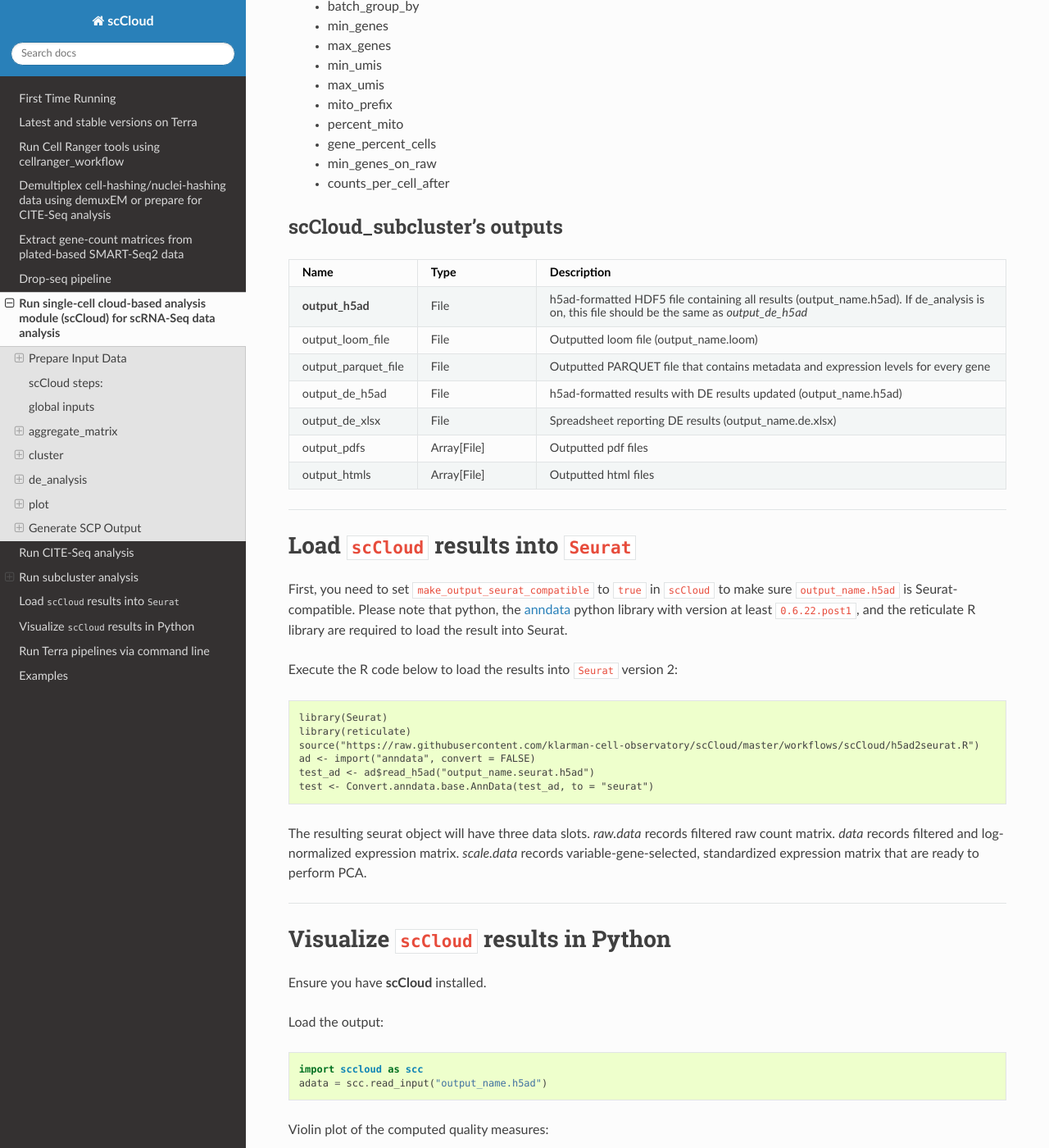
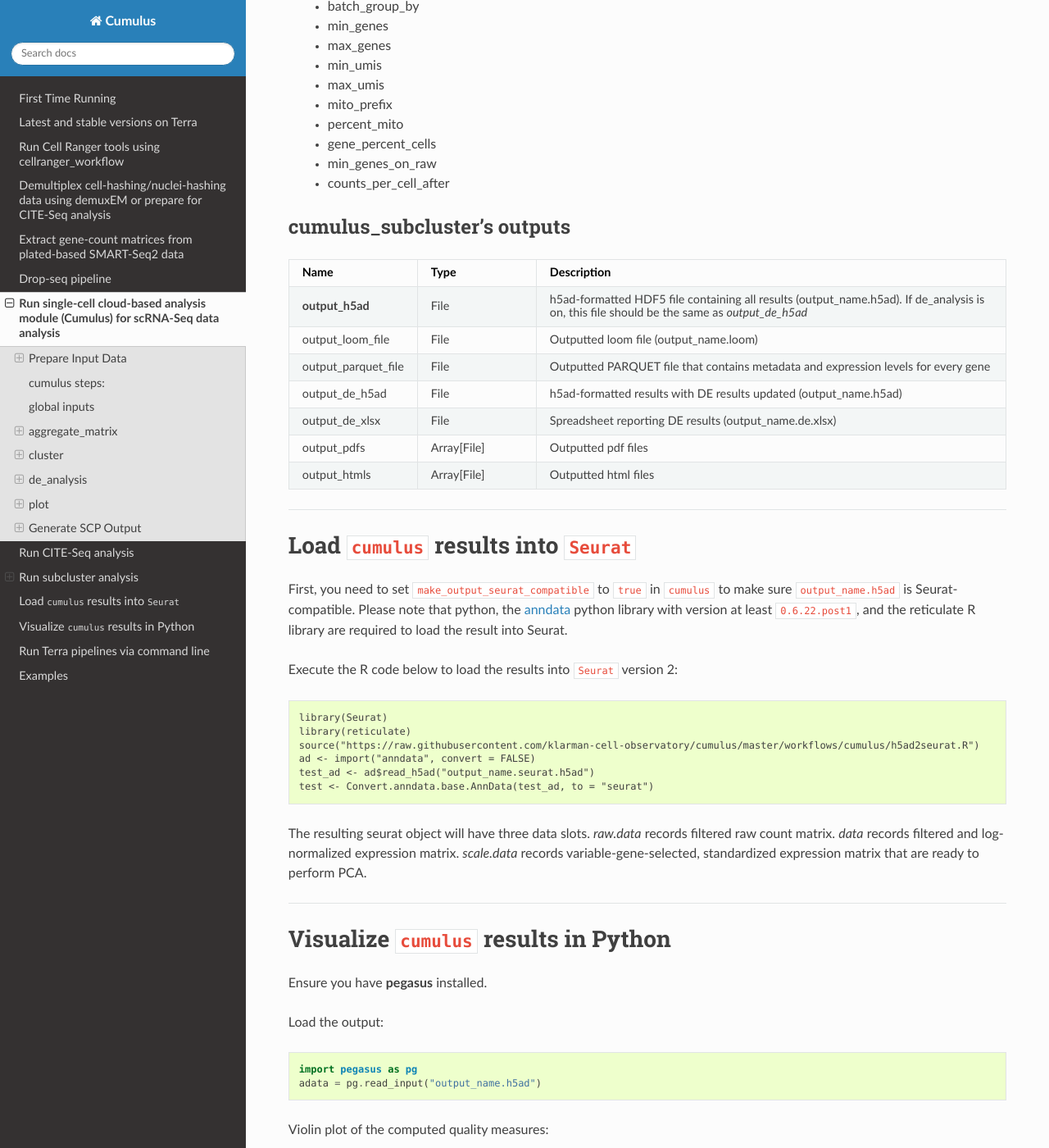
Before and after one commit to klarman-cell-observatory/cumulus-obsolete, a Sphinx documentation site: the page built from docs/cumulus.rst, in a window 1280 px wide and 1400 px high, scrolled down 15596 px. Shown: the whole window at 82% size. Built offline with Sphinx 7.4.7 and the Read the Docs theme 2.0.0, drawn with Linux system fonts in a browser that asks for light colours; some of the changed text lies outside the part shown.

Commit message:
rename to cumulus in docs

```diff
--- a/docs/conf.py
+++ b/docs/conf.py
@@ -19,7 +19,7 @@
 
 # -- Project information -----------------------------------------------------
 
-project = 'scCloud'
+project = 'Cumulus'
 copyright = '2018, Bo Li, Joshua Gould, and et al.'
 author = 'Bo Li, Joshua Gould, and et al.'
 
@@ -110,7 +110,7 @@ html_static_path = ['_static']
 # -- Options for HTMLHelp output ---------------------------------------------
 
 # Output file base name for HTML help builder.
-htmlhelp_basename = 'scClouddoc'
+htmlhelp_basename = 'cumulusdoc'
 
 
 # -- Options for LaTeX output ------------------------------------------------
@@ -137,7 +137,7 @@ latex_elements = {
 # (source start file, target name, title,
 #  author, documentclass [howto, manual, or own class]).
 latex_documents = [
-    (master_doc, 'scCloud.tex', 'scCloud Documentation',
+    (master_doc, 'Cumulus.tex', 'Cumulus Documentation',
      'Bo Li, Joshua Gould, and et al.', 'manual'),
 ]
 
@@ -147,7 +147,7 @@ latex_documents = [
 # One entry per manual page. List of tuples
 # (source start file, name, description, authors, manual section).
 man_pages = [
-    (master_doc, 'scCloud', 'scCloud Documentation',
+    (master_doc, 'Cumulus', 'Cumulus Documentation',
      [author], 1)
 ]
 
@@ -158,8 +158,8 @@ man_pages = [
 # (source start file, target name, title, author,
 #  dir menu entry, description, category)
 texinfo_documents = [
-    (master_doc, 'scCloud', 'scCloud Documentation',
-     author, 'scCloud', 'One line description of project.',
+    (master_doc, 'Cumulus', 'Cumulus Documentation',
+     author, 'Cumulus', 'One line description of project.',
      'Miscellaneous'),
 ]
 
--- a/docs/scCloud.rst
+++ b/docs/cumulus.rst
@@ -1,4 +1,4 @@
-Run single-cell cloud-based analysis module (scCloud) for scRNA-Seq data analysis
+Run single-cell cloud-based analysis module (Cumulus) for scRNA-Seq data analysis
 ---------------------------------------------------------------------------------
 
 Prepare Input Data
@@ -7,7 +7,7 @@ Prepare Input Data
 Case 1: Sample Sheet
 ++++++++++++++++++++
 
-Follow the steps below to run **scCloud** on Terra_.
+Follow the steps below to run **Cumulus** on Terra_.
 
 #. Create a sample sheet, **count_matrix.csv**, which describes the metadata for each 10x channel. The sample sheet should at least contain 2 columns --- *Sample* and *Location*. *Sample* refers to sample names and *Location* refers to the location of the channel-specific count matrix in either 10x format (e.g. ``gs://fc-e0000000-0000-0000-0000-000000000000/my_dir/sample_1/filtered_gene_bc_matrices_h5.h5`` for v2 chemistry, ``gs://fc-e0000000-0000-0000-0000-000000000000/my_dir/sample_1/filtered_feature_bc_matrices.h5``) for v3 chemistry or dropseq format (e.g. ``gs://fc-e0000000-0000-0000-0000-000000000000/my_dir/sample_2/sample_2.umi.dge.txt.gz``). You are free to add any other columns and these columns will be used in selecting channels for futher analysis. In the example below, we have *Source*, which refers to the tissue of origin, *Platform*, which refers to the sequencing platform, *Donor*, which refers to the donor ID, and *Reference*, which refers to the reference genome.
 
@@ -27,9 +27,9 @@ Follow the steps below to run **scCloud** on Terra_.
 
 		gsutil cp /foo/bar/projects/my_count_matrix.csv gs://fc-e0000000-0000-0000-0000-000000000000/
 
-#. Import scCloud tool.
+#. Import cumulus tool.
 
-	In Terra, select the ``Tools`` tab, then click ``Find a Tool``. Click ``Broad Methods Repository``. Type **scCloud/scCloud**.
+	In Terra, select the ``Tools`` tab, then click ``Find a Tool``. Click ``Broad Methods Repository``. Type **cumulus/cumulus**.
  	You can also see the Terra documentation for `adding a tool`_.
 
 #. Select ``Process single workflow from files``.
@@ -40,7 +40,7 @@ Follow the steps below to run **scCloud** on Terra_.
 Case 2: Single File
 +++++++++++++++++++
 
-Alternatively, if you only have one single count matrix for analysis, you can go without sample sheets. **scCloud** currently supports the following formats:
+Alternatively, if you only have one single count matrix for analysis, you can go without sample sheets. **cumulus** currently supports the following formats:
 
 * 10x genomics v2/v3 formats (hdf5 or mtx);
 * HCA DCP mtx and loom formats;
@@ -51,22 +51,22 @@ Simply upload your data to the Google Bucket of your workspace, and specify its
 In this case, **aggregate_matrix** step will be skipped.
 
 
-.. _global inputs: ./scCloud.html#global-inputs
+.. _global inputs: ./cumulus.html#global-inputs
 
 ---------------------------------
 
-scCloud steps:
+cumulus steps:
 ^^^^^^^^^^^^^^
 
-**scCloud** processes single cell data in the following steps:
+**cumulus** processes single cell data in the following steps:
 
 #. **aggregate_matrix** (optional). When given a CSV format sample sheet, this step aggregates channel-specific count matrices into one big count matrix. Users could specify which channels they want to analyze and which sample attributes they want to import to the count matrix in this step. Otherwise, if a single count matrix file is given, skip this step.
 
-#. **cluster**. This step is the main analysis step. In this step, **scCloud** performs low quality cell filtration, variable gene selection, batch correction, dimension reduction, diffusion map calculation, graph-based clustering and 2D visualization calculation (e.g. t-SNE/FLE).
+#. **cluster**. This step is the main analysis step. In this step, **cumulus** performs low quality cell filtration, variable gene selection, batch correction, dimension reduction, diffusion map calculation, graph-based clustering and 2D visualization calculation (e.g. t-SNE/FLE).
 
-#. **de_analysis**. This step is optional. In this step, **scCloud** could calculate potential markers for each cluster by performing a variety of differential expression (DE) analysis. The available DE tests include Welch's t test, Fisher's exact test, and Mann-Whitney U test. **scCloud** could also calculate the area under ROC curve values for putative markers. If ``find_markers_lightgbm`` is on, **scCloud** will try to identify cluster-specific markers by training a LightGBM classifier. If the samples are human or mouse immune cells, **scCloud** could also optionally annotate putative cell types for each cluster based on known markers.
+#. **de_analysis**. This step is optional. In this step, **cumulus** could calculate potential markers for each cluster by performing a variety of differential expression (DE) analysis. The available DE tests include Welch's t test, Fisher's exact test, and Mann-Whitney U test. **cumulus** could also calculate the area under ROC curve values for putative markers. If ``find_markers_lightgbm`` is on, **cumulus** will try to identify cluster-specific markers by training a LightGBM classifier. If the samples are human or mouse immune cells, **cumulus** could also optionally annotate putative cell types for each cluster based on known markers.
 
-#. **plot**. This step is optional. In this step, **scCloud** could generate 6 types of figures based on the **cluster** step results. First, **composition** plots are bar plots showing the cell compositions (from different conditions) for each cluster. This type of plots is useful to fast assess library quality and batch effects. Second, **tsne**, **umap**, **fle** plots show the same t-SNE/UMAP/FLE (force-directed layout embedding) colored by different attributes (e.g. cluster labels, conditions) side-by-side. Third, **diffmap** plots are 3D interactive plots showing the diffusion maps. The 3 coordinates are the first 3 PCs of all diffusion components. Lastly, if input is CITE-Seq data, **citeseq_tsne** plots tSNEs based on epitope expression.
+#. **plot**. This step is optional. In this step, **cumulus** could generate 6 types of figures based on the **cluster** step results. First, **composition** plots are bar plots showing the cell compositions (from different conditions) for each cluster. This type of plots is useful to fast assess library quality and batch effects. Second, **tsne**, **umap**, **fle** plots show the same t-SNE/UMAP/FLE (force-directed layout embedding) colored by different attributes (e.g. cluster labels, conditions) side-by-side. Third, **diffmap** plots are 3D interactive plots showing the diffusion maps. The 3 coordinates are the first 3 PCs of all diffusion components. Lastly, if input is CITE-Seq data, **citeseq_tsne** plots tSNEs based on epitope expression.
 
 In the following, we will first introduce global inputs and then introduce the WDL inputs and outputs for each step separately. But please note that you need to set inputs from all steps simultaneously in the Terra WDL.
 
@@ -94,11 +94,11 @@ global inputs
 	  - "gs://fc-e0000000-0000-0000-0000-000000000000/my_results_dir/my_results"
 	  -
 	* - genome
-	  - A string contains comma-separated genome names. scCloud will read all groups associated with genome names in the list from the hdf5 file. If genome is None, all groups will be considered.
+	  - A string contains comma-separated genome names. cumulus will read all groups associated with genome names in the list from the hdf5 file. If genome is None, all groups will be considered.
 	  - "GRCh38"
 	  -
-	* - sccloud_version
-	  - scCloud version, can be "0.9.0" or "0.9.1".
+	* - cumulus_version
+	  - cumulus version, can be "0.9.0" or "0.9.1".
 	  - "0.9.0"
 	  - "0.9.1"
 	* - zones
@@ -106,7 +106,7 @@ global inputs
 	  - "us-east1-b us-east1-c us-east1-d"
 	  - "us-east1-b us-east1-c us-east1-d"
 	* - num_cpu
-	  - Number of cpus per scCloud job
+	  - Number of cpus per cumulus job
 	  - 32
 	  - 64
 	* - memory
@@ -167,7 +167,7 @@ aggregate_matrix output
 	  - Description
 	* - **output_h5sc**
 	  - File
-	  - Aggregated count matrix in scCloud hdf5 format
+	  - Aggregated count matrix in cumulus hdf5 format
 
 ---------------------------------
 
@@ -177,7 +177,7 @@ cluster
 cluster inputs
 ++++++++++++++
 
-Note that we will only list important inputs here. For other inputs, please refer to **scCloud** package documentation.
+Note that we will only list important inputs here. For other inputs, please refer to **cumulus** package documentation.
 
 .. list-table::
 	:widths: 5 20 10 5
@@ -200,7 +200,7 @@ Note that we will only list important inputs here. For other inputs, please refe
 	  - 100
 	  - 100
 	* - cite_seq
-	  - | Data are CITE-Seq data. scCloud will perform analyses on RNA count matrix first.
+	  - | Data are CITE-Seq data. cumulus will perform analyses on RNA count matrix first.
 	    | Then it will attach the ADT matrix to the RNA matrix with all antibody names changing to 'AD-' + antibody_name.
 	    | Lastly, it will embed the antibody expression using FIt-SNE (the basis used for plotting is 'citeseq_fitsne')
 	  - true
@@ -210,7 +210,7 @@ Note that we will only list important inputs here. For other inputs, please refe
 	  - 10.0
 	  - 99.99
 	* - select_only_singlets
-	  - If we have demultiplexed data, turning on this option will make scCloud only include barcodes that are predicted as singlets
+	  - If we have demultiplexed data, turning on this option will make cumulus only include barcodes that are predicted as singlets
 	  - true
 	  - false
 	* - output_filtration_results
@@ -270,9 +270,9 @@ Note that we will only list important inputs here. For other inputs, please refe
 	  - 1e5
 	  - 1e5
 	* - select_hvf_flavor
-	  - Highly variable feature selection method. <flavor> can be "sccloud" or "Seurat".
-	  - "sccloud"
-	  - "sccloud"
+	  - Highly variable feature selection method. <flavor> can be "pegasus" or "Seurat".
+	  - "pegasus"
+	  - "pegasus"
 	* - select_hvf_ngenes
 	  - Select top <select_hvf_ngenes> highly variable features. If <select_hvf_flavor> is "Seurat" and <select_hvf_ngenes> is "None", select HVGs with z-score cutoff at 0.5.
 	  - 2000
@@ -472,7 +472,7 @@ cluster outputs
 	* - **output_h5ad**
 	  - File
 	  - | Output file in h5ad format (output_name.h5ad).
-	    | To load this file in python, use ``import scCloud; data = scCloud.tools.read_input('output_name.h5ad', mode = 'a')``.
+	    | To load this file in python, use ``import pegasus as pg; data = pg.read_input('output_name.h5ad')``.
 	    | The log-normalized expression matrix is stored in ``data.X`` as a CSR-format sparse matrix.
 	    | The ``obs`` field contains cell related attributes, including clustering results.
 	    | For example, ``data.obs_names`` records cell barcodes; ``data.obs['Channel']`` records the channel each cell comes from;
@@ -824,30 +824,30 @@ To plot this epitope embedding, turn on ``plot_citeseq_tsne`` option.
 Run subcluster analysis
 -----------------------
 
-Once we have **scCloud** outputs, we could further analyze a subset of cells by running **scCloud_subcluster**. To run **scCloud_subcluster**, follow the following steps:
+Once we have **cumulus** outputs, we could further analyze a subset of cells by running **cumulus_subcluster**. To run **cumulus_subcluster**, follow the following steps:
 
-#. Import **scCloud_subcluster** method.
+#. Import **cumulus_subcluster** method.
 
 	In Terra, select the ``Tools`` tab, then click ``Find a Tool``. Click ``Broad Methods Repository``.
-	Type **scCloud/scCloud_subcluster**. You can also see the Terra documentation for `adding a tool`_.
+	Type **cumulus/cumulus_subcluster**. You can also see the Terra documentation for `adding a tool`_.
 
 #. Select ``Process single workflow from files``.
 
-scCloud_subcluster steps:
+cumulus_subcluster steps:
 ^^^^^^^^^^^^^^^^^^^^^^^^^^
 
-*scCloud_subcluster* processes the subset of single cells in the following steps:
+*cumulus_subcluster* processes the subset of single cells in the following steps:
 
-#. **subcluster**. In this step, **scCloud_subcluster** first select the subset of cells from **scCloud** outputs according to user-provided criteria. It then performs batch correction, dimension reduction, diffusion map calculation, graph-based clustering and 2D visualization calculation (e.g. t-SNE/FLE).
+#. **subcluster**. In this step, **cumulus_subcluster** first select the subset of cells from **cumulus** outputs according to user-provided criteria. It then performs batch correction, dimension reduction, diffusion map calculation, graph-based clustering and 2D visualization calculation (e.g. t-SNE/FLE).
 
-#. **de_analysis**. This step is optional. In this step, **scCloud_subcluster** could calculate potential markers for each cluster by performing a variety of differential expression (DE) analysis. The available DE tests include Welch's t test, Fisher's exact test, and Mann-Whitney U test. **scCloud_subcluster** could also calculate the area under ROC curve values for putative markers. If the samples are human or mouse immune cells, **scCloud_subcluster** could also optionally annotate putative cell types for each cluster based on known markers.
+#. **de_analysis**. This step is optional. In this step, **cumulus_subcluster** could calculate potential markers for each cluster by performing a variety of differential expression (DE) analysis. The available DE tests include Welch's t test, Fisher's exact test, and Mann-Whitney U test. **cumulus_subcluster** could also calculate the area under ROC curve values for putative markers. If the samples are human or mouse immune cells, **cumulus_subcluster** could also optionally annotate putative cell types for each cluster based on known markers.
 
-#. **plot**. This step is optional. In this step, **scCloud_subcluster** could generate 5 types of figures based on the **subcluster** step results. First, **composition** plots are bar plots showing the cell compositions (from different conditions) for each cluster. This type of plots is useful to fast assess library quality and batch effects. Second, **tsne**, **umap**, **fle** plots show the same t-SNE/UMAP/FLE (force-directed layout embedding) colored by different attributes (e.g. cluster labels, conditions) side-by-side. Lastly, **diffmap** plots are 3D interactive plots showing the diffusion maps. The 3 coordinates are the first 3 PCs of all diffusion components.
+#. **plot**. This step is optional. In this step, **cumulus_subcluster** could generate 5 types of figures based on the **subcluster** step results. First, **composition** plots are bar plots showing the cell compositions (from different conditions) for each cluster. This type of plots is useful to fast assess library quality and batch effects. Second, **tsne**, **umap**, **fle** plots show the same t-SNE/UMAP/FLE (force-directed layout embedding) colored by different attributes (e.g. cluster labels, conditions) side-by-side. Lastly, **diffmap** plots are 3D interactive plots showing the diffusion maps. The 3 coordinates are the first 3 PCs of all diffusion components.
 
-scCloud_subcluster's inputs
+cumulus_subcluster's inputs
 ^^^^^^^^^^^^^^^^^^^^^^^^^^^^
 
-**scCloud_subcluster** shares many inputs/outputs with **scCloud**, we will only cover inputs/outputs that are specific to **scCloud_subcluster** in this section.
+**cumulus_subcluster** shares many inputs/outputs with **cumulus**, we will only cover inputs/outputs that are specific to **cumulus_subcluster** in this section.
 
 Note that we will make the required inputs/outputs bold and all other inputs/outputs are optional.
 
@@ -860,7 +860,7 @@ Note that we will make the required inputs/outputs bold and all other inputs/out
 	  - Example
 	  - Default
 	* - **input_h5ad**
-	  - Input h5ad file containing *scCloud* results
+	  - Input h5ad file containing *cumulus* results
 	  - "gs://fc-e0000000-0000-0000-0000-000000000000/my_results_dir/my_results.h5ad"
 	  -
 	* - **output_name**
@@ -879,7 +879,7 @@ Note that we will make the required inputs/outputs bold and all other inputs/out
 	  - "sample_1-ACCCGGGTTT-1"
 	  - None
 	* - num_cpu
-	  - Number of cpus per scCloud job
+	  - Number of cpus per cumulus job
 	  - 32
 	  - 64
 	* - memory
@@ -897,7 +897,7 @@ Note that we will make the required inputs/outputs bold and all other inputs/out
 
 .. role:: red-bold
 
-For other **scCloud_subcluster** inputs, please refer to `scCloud cluster inputs list`_ for details. Notice that some inputs (as listed below) in **scCloud cluster** inputs list are :red-bold:`DISABLED` for **scCloud_subcluster**:
+For other **cumulus_subcluster** inputs, please refer to `cumulus cluster inputs list`_ for details. Notice that some inputs (as listed below) in **cumulus cluster** inputs list are :red-bold:`DISABLED` for **cumulus_subcluster**:
 
 	- cite_seq
 	- cite_seq_capping
@@ -916,10 +916,10 @@ For other **scCloud_subcluster** inputs, please refer to `scCloud cluster inputs
 	- min_genes_on_raw
 	- counts_per_cell_after
 
-.. _scCloud cluster inputs list: ./scCloud.html#cluster
+.. _cumulus cluster inputs list: ./cumulus.html#cluster
 
 
-scCloud_subcluster's outputs
+cumulus_subcluster's outputs
 ^^^^^^^^^^^^^^^^^^^^^^^^^^^^^
 
 .. list-table::
@@ -953,17 +953,17 @@ scCloud_subcluster's outputs
 
 ---------------------------------
 
-Load ``scCloud`` results into ``Seurat``
+Load ``cumulus`` results into ``Seurat``
 -----------------------------------------
 
-First, you need to set ``make_output_seurat_compatible`` to ``true`` in ``scCloud`` to make sure ``output_name.h5ad`` is Seurat-compatible.
+First, you need to set ``make_output_seurat_compatible`` to ``true`` in ``cumulus`` to make sure ``output_name.h5ad`` is Seurat-compatible.
 Please note that python, the `anndata`_ python library with version at least ``0.6.22.post1``, and the reticulate R library are required to load the result into Seurat.
 
 Execute the R code below to load the results into ``Seurat`` version 2::
 
 	library(Seurat)
 	library(reticulate)
-	source("https://raw.githubusercontent.com/klarman-cell-observatory/scCloud/master/workflows/scCloud/h5ad2seurat.R")
+	source("https://raw.githubusercontent.com/klarman-cell-observatory/cumulus/master/workflows/cumulus/h5ad2seurat.R")
 	ad <- import("anndata", convert = FALSE)
 	test_ad <- ad$read_h5ad("output_name.seurat.h5ad")
 	test <- Convert.anndata.base.AnnData(test_ad, to = "seurat")
@@ -972,29 +972,29 @@ The resulting seurat object will have three data slots. *raw.data* records filte
 
 ---------------------------------
 
-Visualize ``scCloud`` results in Python
+Visualize ``cumulus`` results in Python
 ----------------------------------------
 
-Ensure you have **scCloud** installed.
+Ensure you have **pegasus** installed.
 
 Load the output::
 
-	import sccloud as scc
-	adata = scc.read_input("output_name.h5ad")
+	import pegasus as pg
+	adata = pg.read_input("output_name.h5ad")
 
 Violin plot of the computed quality measures::
 
-	fig = scc.violin(adata, keys = ['n_genes', 'n_counts', 'percent_mito'], by = 'passed_qc')
+	fig = pg.violin(adata, keys = ['n_genes', 'n_counts', 'percent_mito'], by = 'passed_qc')
 	fig.savefig('output_file.qc.pdf', dpi = 500)
 
 tSNE colored by louvain cluster labels and channel::
 
-	fig = scc.embedding(adata, basis = 'tsne', keys = ['louvain_labels', 'Channel'])
+	fig = pg.embedding(adata, basis = 'tsne', keys = ['louvain_labels', 'Channel'])
 	fig.savefig('output_file.tsne.pdf', dpi = 500)
 
 UMAP colored by genes of interest::
 
-	fig = scc.embedding(adata, basis = 'umap', keys = ['CD4', 'CD8A'])
+	fig = pg.embedding(adata, basis = 'umap', keys = ['CD4', 'CD8A'])
 	fig.savefig('output_file.genes.umap.pdf', dpi = 500)
 
 
--- a/docs/index.rst
+++ b/docs/index.rst
@@ -11,6 +11,6 @@
    hashing_cite_seq
    smart_seq_2
    drop_seq
-   scCloud
+   cumulus
    command_line
    examples/index
```
Also changed, not shown: docs/hashing_cite_seq.rst (+13 -13 lines), docs/versions.rst (+9 -9 lines), 1 other file.
